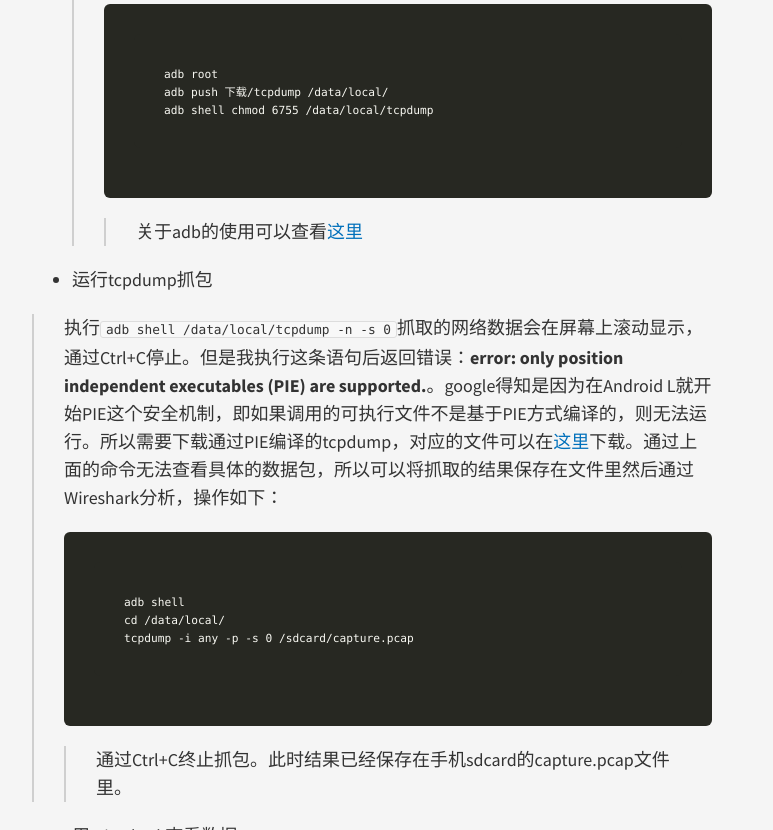
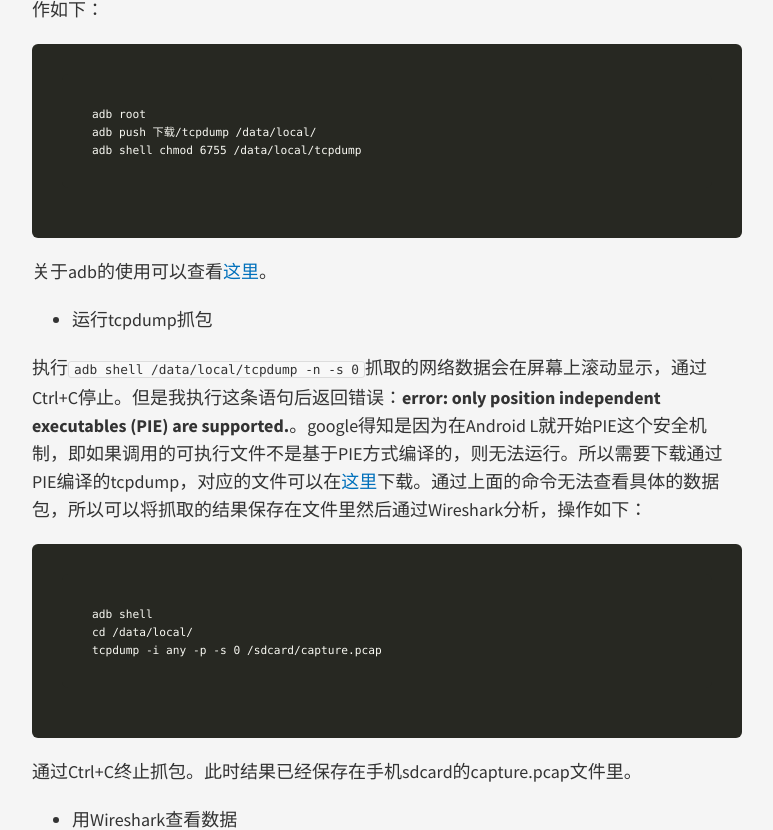
Before and after one commit to rantianhua/rantianhua.github.io, a Jekyll site: the page built from _posts/2016-01-31-capture.md, in a window 1280 px wide and 900 px high, scrolled down 768 px, cut to the strip 0-830 px from the top of the window. Shown: the whole strip, without its empty margins (253-1026 px from the left). Built offline with Jekyll 4.4.1, drawn with Linux system fonts in a browser that asks for light colours; nearby versions of some CDN libraries; Markdown is read by kramdown in place of the engine named in the settings.

Commit message:
修改capture.md的格式

````diff
--- a/_posts/2016-01-31-capture.md
+++ b/_posts/2016-01-31-capture.md
@@ -10,29 +10,32 @@ title: Android用Wireshark和tcpdump抓包
 
 ###利用tcpdump抓包
 
-+ 下载tcpdump
->在Trinea的这篇[博客](http://www.trinea.cn/android/tcpdump_wireshark/)中给了一个下载链接，不过经实践，这个tcpdump在一些手机上不能使用，原因第三步会说明，并给出可用的下载链接。
-+ 将其复制到手机上
->第一步下载下来的是一个二进制文件，需要把他复制到手机上在shell模式下运行，具体操作如下：
+- 下载tcpdump
+
+在Trinea的这篇[博客](http://www.trinea.cn/android/tcpdump_wireshark/)中给了一个下载链接，不过经实践，这个tcpdump在一些手机上不能使用，原因第三步会说明，并给出可用的下载链接。
+
+- 将其复制到手机上
+
+第一步下载下来的是一个二进制文件，需要把他复制到手机上在shell模式下运行，具体操作如下：
 ```
 adb root
 adb push 下载/tcpdump /data/local/
 adb shell chmod 6755 /data/local/tcpdump
 ```
->>关于adb的使用可以查看[这里](http://rantianhua.github.io/useadb/)
+关于adb的使用可以查看[这里](http://rantianhua.github.io/useadb/)。
 
-+ 运行tcpdump抓包
+- 运行tcpdump抓包
 
->执行`adb shell /data/local/tcpdump -n -s 0`抓取的网络数据会在屏幕上滚动显示，通过Ctrl+C停止。但是我执行这条语句后返回错误：__error: only position independent executables (PIE) are supported.__。google得知是因为在Android L就开始PIE这个安全机制，即如果调用的可执行文件不是基于PIE方式编译的，则无法运行。所以需要下载通过PIE编译的tcpdump，对应的文件可以在[这里](https://github.com/zencodex/hack-android/raw/master/arm-bin/tcpdump-pie/tcpdump)下载。通过上面的命令无法查看具体的数据包，所以可以将抓取的结果保存在文件里然后通过Wireshark分析，操作如下：
+执行`adb shell /data/local/tcpdump -n -s 0`抓取的网络数据会在屏幕上滚动显示，通过Ctrl+C停止。但是我执行这条语句后返回错误：__error: only position independent executables (PIE) are supported.__。google得知是因为在Android L就开始PIE这个安全机制，即如果调用的可执行文件不是基于PIE方式编译的，则无法运行。所以需要下载通过PIE编译的tcpdump，对应的文件可以在[这里](https://github.com/zencodex/hack-android/raw/master/arm-bin/tcpdump-pie/tcpdump)下载。通过上面的命令无法查看具体的数据包，所以可以将抓取的结果保存在文件里然后通过Wireshark分析，操作如下：
 ```
 adb shell
 cd /data/local/
 tcpdump -i any -p -s 0 /sdcard/capture.pcap
 ```
->>通过Ctrl+C终止抓包。此时结果已经保存在手机sdcard的capture.pcap文件里。
+通过Ctrl+C终止抓包。此时结果已经保存在手机sdcard的capture.pcap文件里。
 
-+ 用Wireshark查看数据
+- 用Wireshark查看数据
 
->通过命令`adb pull /sdcard/capture.pcap .`将文件复制到本地，然后用Wireshark打开分析即可，下图是我实际操作获取的结果：
+通过命令`adb pull /sdcard/capture.pcap .`将文件复制到本地，然后用Wireshark打开分析即可，下图是我实际操作获取的结果：
 ![利用tcpdump抓取的数据]({{site.baseurl}}/public/images/tcpdumpcapture.png)
->可以看到tcp的三次握手过程和手机向微信发出的post请求。
+可以看到tcp的三次握手过程和手机向微信发出的post请求。
````
